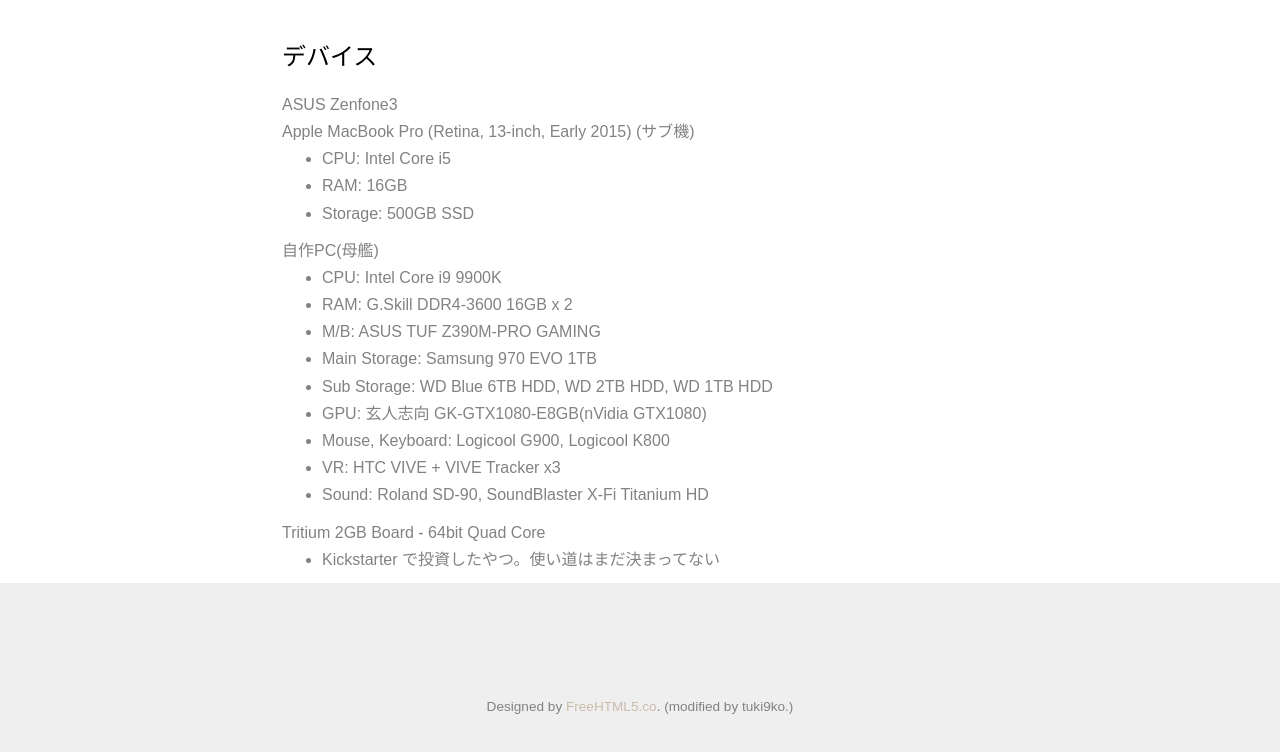
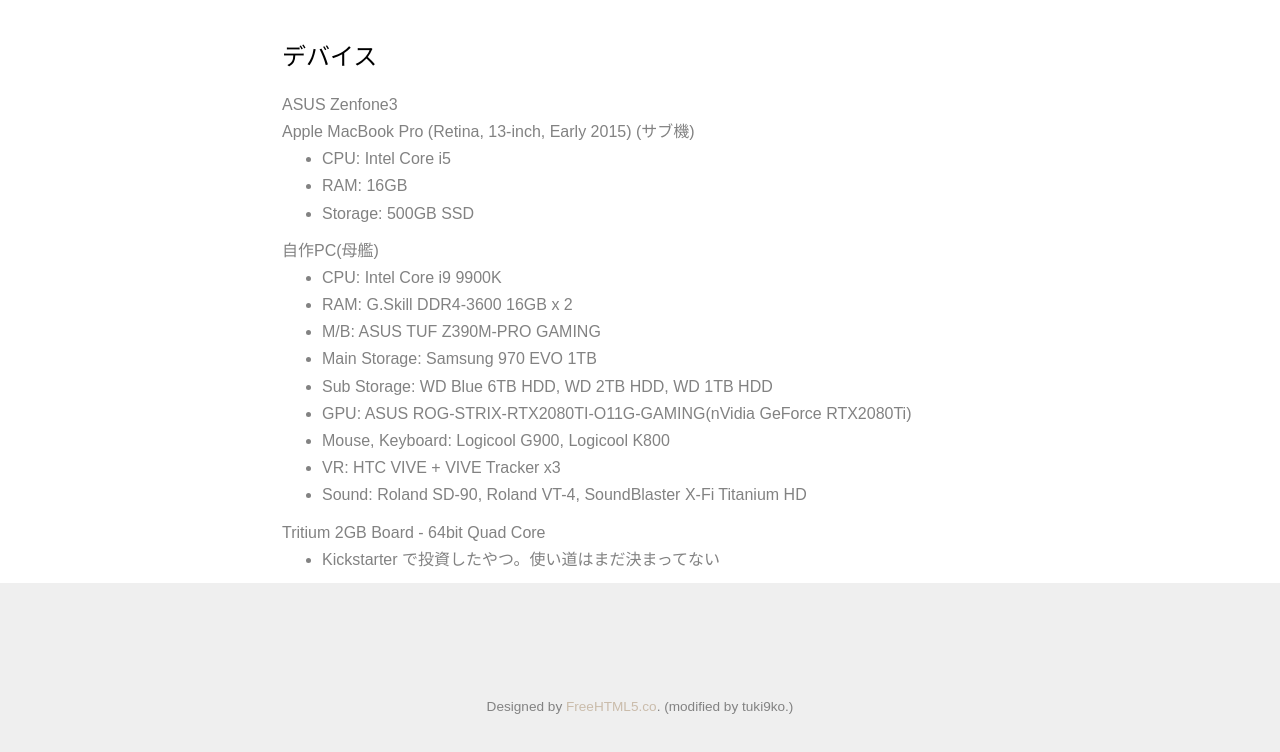
Before and after one commit to tuki9ko/homepage, a plain HTML site: page index.html in a window 1280 px wide. Shown: the part 1872-2624 px from the top of the page. Drawn offline with Linux system fonts and the light colour scheme; files whose address does not match are found by name.

Commit message:
update pc spec

```diff
--- a/index.html
+++ b/index.html
@@ -167,10 +167,10 @@
 								<li>M/B: ASUS TUF Z390M-PRO GAMING</li>
 								<li>Main Storage: Samsung 970 EVO 1TB </li>
 								<li>Sub Storage: WD Blue 6TB HDD, WD 2TB HDD, WD 1TB HDD</li>
-								<li>GPU: 玄人志向 GK-GTX1080-E8GB(nVidia GTX1080)</li>
+								<li>GPU: ASUS ROG-STRIX-RTX2080TI-O11G-GAMING(nVidia GeForce RTX2080Ti)</li>
 								<li>Mouse, Keyboard: Logicool G900, Logicool K800</li>
 								<li>VR: HTC VIVE + VIVE Tracker x3</li>
-								<li>Sound: Roland SD-90, SoundBlaster X-Fi Titanium HD</li>
+								<li>Sound: Roland SD-90, Roland VT-4, SoundBlaster X-Fi Titanium HD</li>
 							</ul>
 							Tritium 2GB Board - 64bit Quad Core
 							<ul>
```
